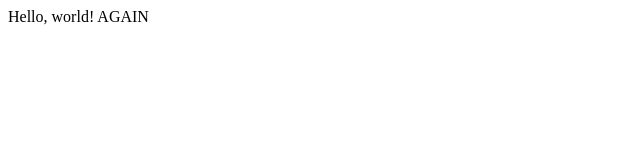
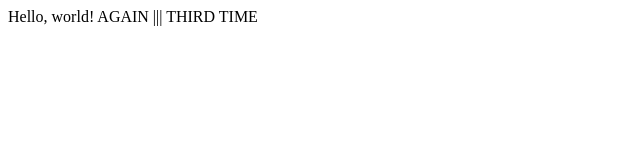
Before and after one commit to GilbertoDeConto/Lecture01, a plain HTML site: page index.html in a window 1280 px wide. Shown: the whole page, without its empty margins (0-640 px from the left). Drawn offline with Linux system fonts and the light colour scheme.

Commit message:
Update index.html

```diff
--- a/index.html
+++ b/index.html
@@ -4,6 +4,6 @@
         <title>My Webpage</title>
     </head>
     <body>
-        Hello, world! AGAIN
+        Hello, world! AGAIN ||| THIRD TIME
     </body>
 </html>
```
